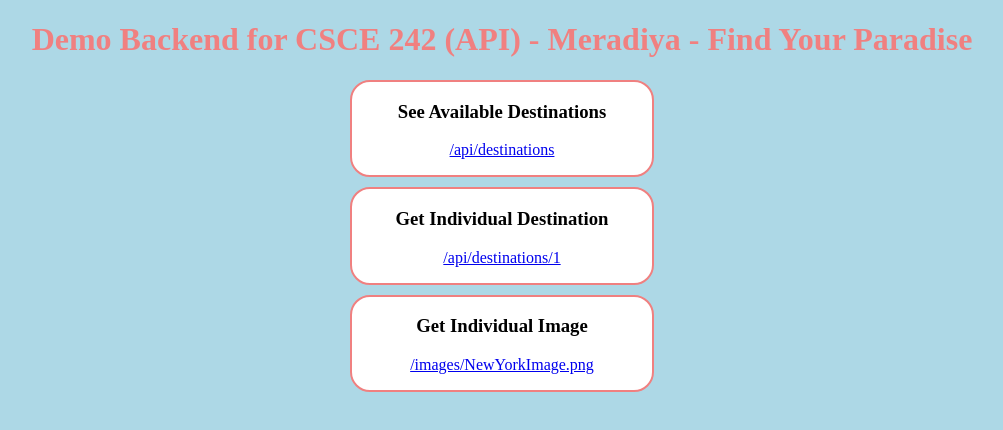
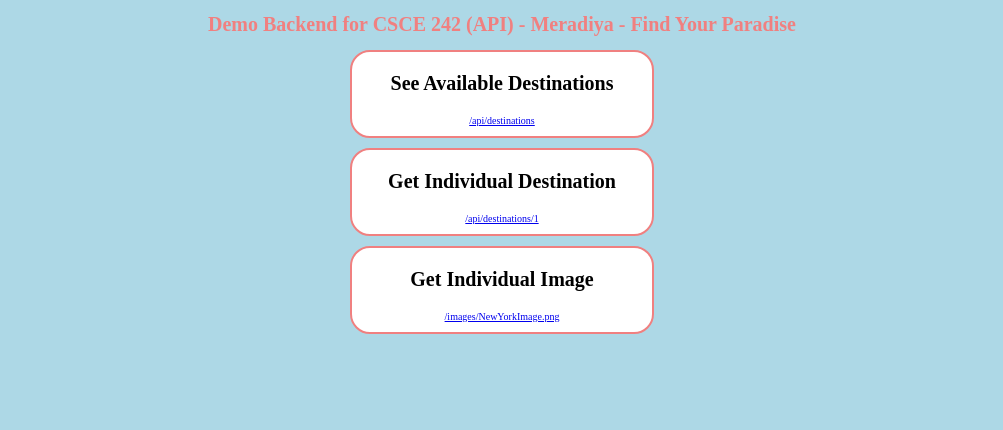
Before and after one commit to Murewa08/csce_242_demo_backend, a website: page public/index.html in a window 1280 px wide. Shown: the whole page, without its empty margins (138-1141 px from the left). Drawn offline with Linux system fonts and the light colour scheme.

Commit message:
Fixing page layout - draft 1

```diff
--- a/public/styles.css
+++ b/public/styles.css
@@ -5,14 +5,17 @@ body {
 h1 {
     color: lightcoral;
     justify-self: center;
+    font-size: 20px;
 }
 
 h3 {
     justify-self: center;
+    font-size: 20px;
 }
 
 p {
     justify-self: center;
+    font-size: 10px;
 }
 
 main {
```
